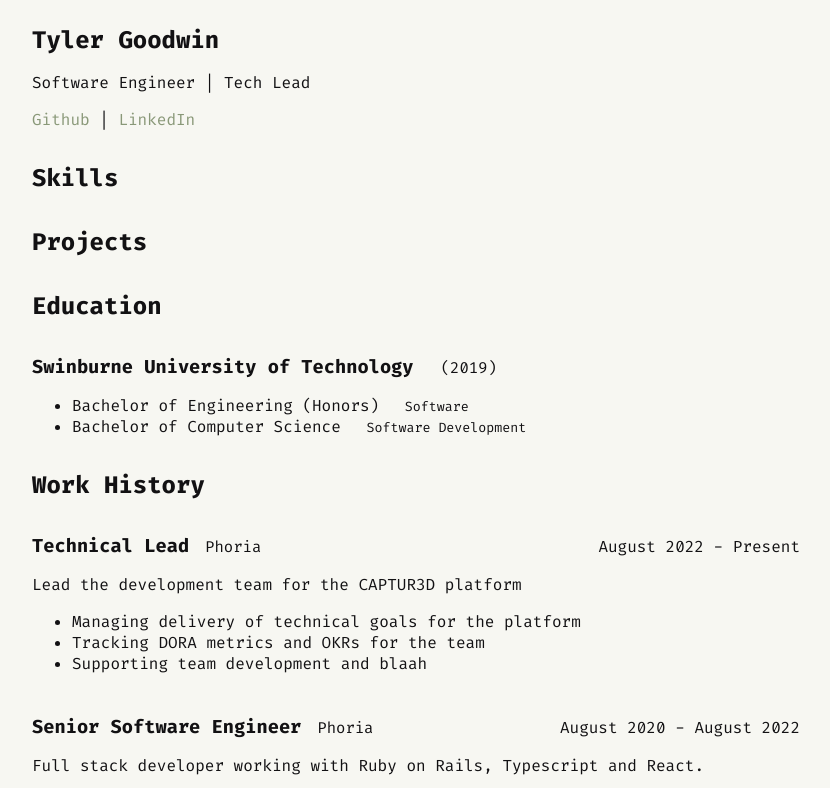
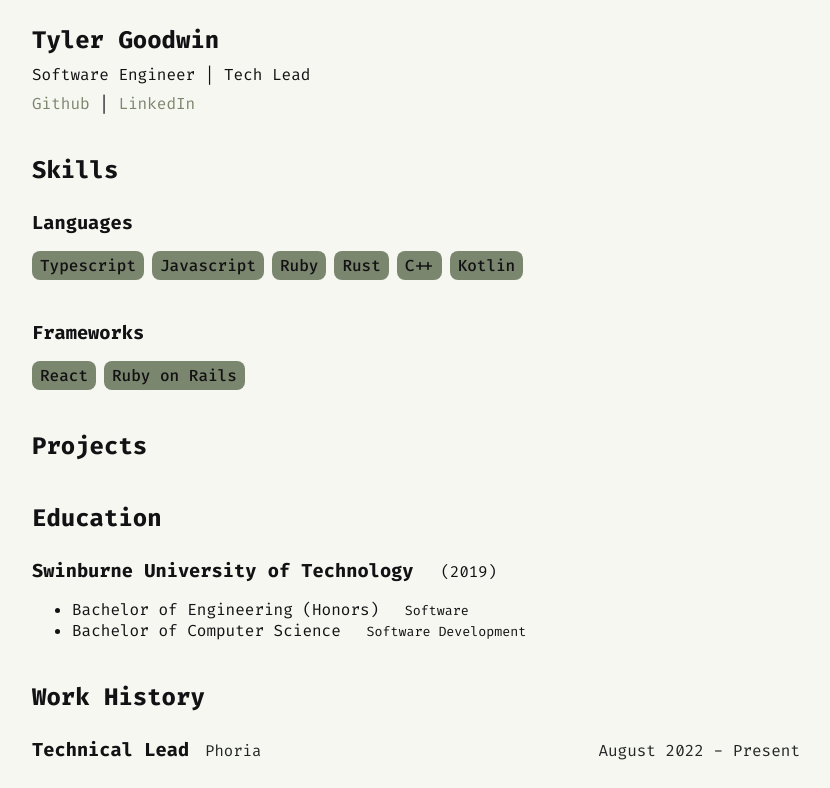
Before and after one commit to tyler-goodwin/resume, a Next.js app: page / in a window 1280 px wide. Shown: the top 788 px of the page, without its empty margins (224-1054 px from the left). Built offline with nearby package versions, Linux system fonts and the light colour scheme.

Commit message:
Start adding & styling skills

```diff
--- /dev/null
+++ b/src/components/Skills.module.css
@@ -0,0 +1,18 @@
+.badges {
+  margin: 0;
+  padding: 0;
+  display: flex;
+  list-style: none;
+  gap: 8px;
+}
+
+.badges > li {
+  margin: 0;
+  padding: 8px;
+  padding-top: 4px;
+  padding-bottom: 4px;
+  border-radius: 8px;
+  font-weight: 500;
+  color: var(--foreground);
+  background-color: var(--accent-secondary);
+}
--- a/src/components/Skills.tsx
+++ b/src/components/Skills.tsx
@@ -1,11 +1,55 @@
 import React from "react";
 
-export type Props = {};
+import styles from "./skills.module.css";
+
+export const DEFAULT_SKILLS: Section[] = [
+  {
+    heading: "Languages",
+    items: ["Typescript", "Javascript", "Ruby", "Rust", "C++", "Kotlin"],
+  },
+  {
+    heading: "Frameworks",
+    items: ["React", "Ruby on Rails"],
+  },
+];
+
+type Section = {
+  heading: string;
+  items: string[];
+};
+
+export type Props = {
+  sections: Section[];
+};
 
 export const Skills: React.FC<Props> = (props) => {
+  const { sections } = props;
   return (
     <section>
       <h2>Skills</h2>
+      {sections.map((s, i) => (
+        <SectionDisplay key={i} section={s} />
+      ))}
     </section>
   );
 };
+
+Skills.defaultProps = {
+  sections: DEFAULT_SKILLS,
+};
+
+export const SectionDisplay: React.FC<{ section: Section }> = (props) => {
+  const {
+    section: { heading, items },
+  } = props;
+  return (
+    <section>
+      <h3>{heading}</h3>
+      <ul className={styles.badges}>
+        {items.map((s, i) => (
+          <li key={i}>{s}</li>
+        ))}
+      </ul>
+    </section>
+  );
+};
--- a/src/components/WorkHistory.module.css
+++ b/src/components/WorkHistory.module.css
@@ -1,6 +1,6 @@
-.sectionHeading {
+/* .sectionHeading {
   margin-bottom: 2.5rem;
-}
+} */
 
 .role {
   margin-bottom: 2.5rem;
@@ -11,10 +11,15 @@
   align-items: baseline;
 }
 
+.header small {
+  color: var(--accent-primary);
+}
+
 .header h3 {
   flex-grow: 2;
 }
 
 .date {
   text-align: right;
+  color: var(--accent-primary);
 }
--- a/src/styles/globals.css
+++ b/src/styles/globals.css
@@ -3,8 +3,8 @@
 
   --foreground: #121113;
   --accent-primary: #222725;
-  --accent-secondary: #899878;
-  --accent-teriary: #e4e6c3;
+  --accent-secondary: #7b866e;
+  --accent-tertiary: #e4e6c3;
   --background: #f7f7f2;
 }
 
@@ -12,8 +12,8 @@
   :root {
     --foreground: #f7f7f2;
     --accent-primary: #e4e6c3;
-    --accent-secondary: #899878;
-    --accent-teriary: #222725;
+    --accent-secondary: #7b866e;
+    --accent-tertiary: #222725;
     --background: #121113;
   }
 }
@@ -58,11 +58,21 @@ small {
 }
 
 section {
-  margin-bottom: 2rem;
+  margin-bottom: 2.5rem;
 }
 
-section > h2 {
-  margin-bottom: 2rem;
+section h2 {
+  margin-bottom: 1.5rem;
+}
+
+section h3 {
+  margin-bottom: 1rem;
+}
+
+p,
+ul {
+  margin-bottom: 0.5rem;
+  margin-top: 0.5rem;
 }
 
 @media (prefers-color-scheme: dark) {
```
